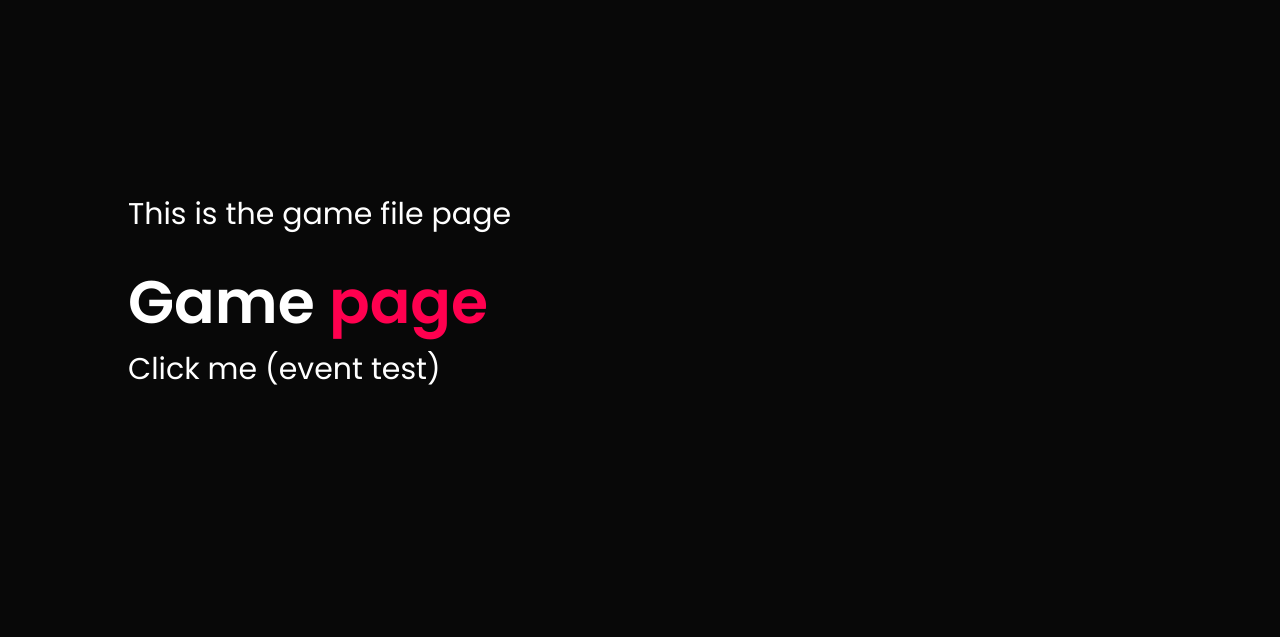
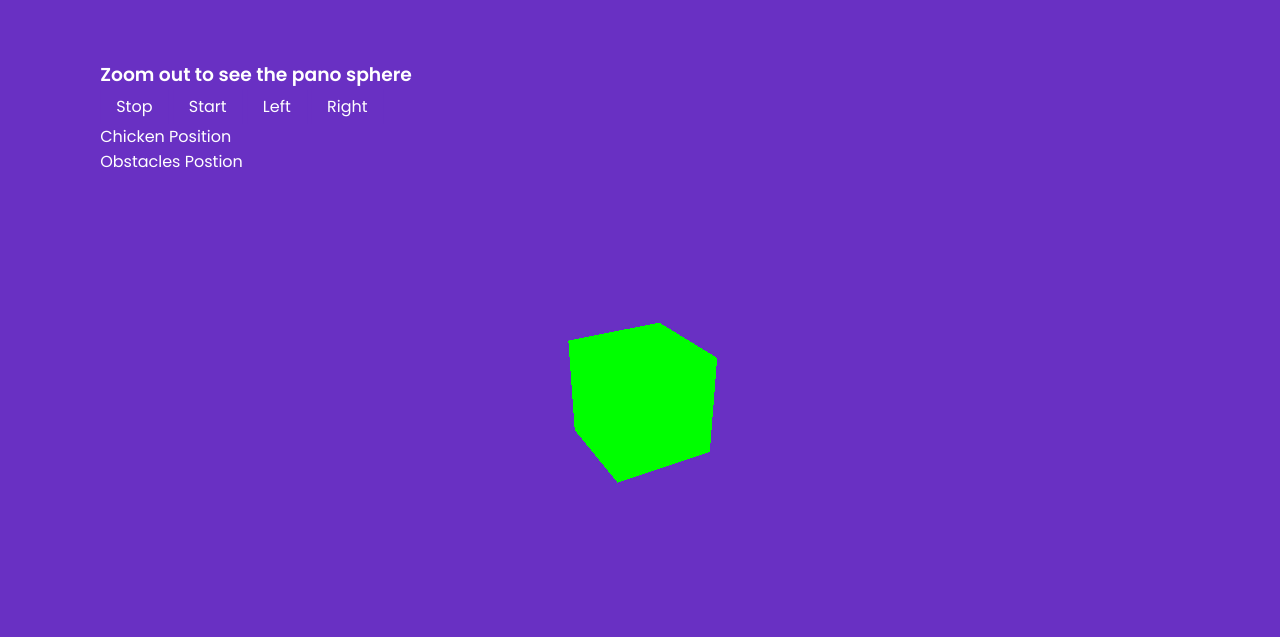
Before and after one commit to xVennce/Y2S1-WGD-Website, a plain HTML site: page Website/GameFile.html in a window 1280 px wide. Shown: the part 163-800 px from the top of the page. Drawn offline with nearby package versions, Linux system fonts and the light colour scheme; animation ran at ten frames a second.

Commit message:
Updated the ThreeSample.js
Added orbit controls to the game page.

```diff
--- a/Website/GameFile.html
+++ b/Website/GameFile.html
@@ -11,7 +11,7 @@
 
     <body>
 <!--------------Top UI-------------->
-        <div id="header">
+        <div>
             <div class ="container">
                 <nav>
                     <img src="images/Diamond.webp" class="logo">
@@ -22,25 +22,30 @@
                     </ul>
                 </nav>
 <!--------------Top UI-------------->
-
-<!--------------Title-------------->
-
-                <div class="header-text">
-                    <p>This is the game file page</p>
-                    <h1>Game <span>page</span></h1>
-
-                    <p id="demo">Click me (event test)</p>
-
-                </div>
             </div>
         </div>
-<!--------------Title-------------->
+
+<!--------------UI Overlay-------------->
+        <div class="overlay-text">
+            <h3><p>Zoom out to see the pano sphere</p></h3>
+            <button id="stopBtn">Stop</button>
+            <button id="startBtn">Start</button>
+            <button id="leftBtn">Left</button>
+            <button id="rightBtn">Right</button>
+            <div id="chickenState">Chicken Position</div>
+            <div id="obsState">Obstacles Postion</div>
+        </div>
+<!--------------UI Overlay-------------->
 
 <!--------------Scripts-------------->
 
-        <script src="script.js"></script>
+
         <script async src="https://unpkg.com/es-module-shims@1.8.0/dist/es-module-shims.js">    </script>
-        <script type="importmap">{"imports":{"three":"https://unpkg.com/three@0.169.0/build/three.module.js"}}</script>
+        <script type="importmap">{"imports":{
+            "three":"https://unpkg.com/three@0.169.0/build/three.module.js",
+            "three/addons/":"https://unpkg.com/three@0.169.0/examples/jsm/"
+            }
+        }</script>
         <script type="module" src="ThreeSample.js"></script>
 
 <!--------------Scripts-------------->
--- a/Website/ThreeSample.js
+++ b/Website/ThreeSample.js
@@ -1,41 +1,107 @@
 import * as THREE from 'three';
+import {OrbitControls} from 'three/addons/controls/OrbitControls.js';
 
 const scene = new THREE.Scene();
 const camera = new THREE.PerspectiveCamera( 75, window.innerWidth / window.innerHeight, 0.1, 1000 );
 
 const renderer = new THREE.WebGLRenderer();
+
 renderer.setSize( window.innerWidth, window.innerHeight );
-renderer.setAnimationLoop( animate );
 document.body.appendChild( renderer.domElement );
 
 /*Creating box geometry*/
-const geometry1 = new THREE.BoxGeometry( 1, 1, 1 );
+const geometry = new THREE.BoxGeometry( 1, 1, 1 );
 /*Creating basic material*/
-const material1 = new THREE.MeshBasicMaterial( { color: 0x00ff00 } );
+const material = new THREE.MeshBasicMaterial( { color: 0x00ff00 } );
 /*Creating mesh*/
-const cube = new THREE.Mesh( geometry1, material1 );
+const cube = new THREE.Mesh( geometry, material );
 scene.add( cube );
 
-const geometry2 = new THREE.TorusKnotGeometry( 10, 3, 100, 16 );
-const material2 = new THREE.MeshBasicMaterial( { color: 0xffff00 } );
-const torusKnot = new THREE.Mesh( geometry2, material2 );
-scene.add( torusKnot );
+const geometrySB = new THREE.BoxGeometry( 100, 100, 100 );
+/*Creating basic material*/
+const materialSB = new THREE.MeshBasicMaterial( { color:  0x6930c3, side: THREE.DoubleSide} );
+/*Creating mesh*/
+const cubeSB = new THREE.Mesh( geometrySB, materialSB );
+scene.add( cube, cubeSB );
+cube.position.x = (0);
+
+camera.position.z = 5;
+
+let controls;
+
+const createControls = () =>{
+    controls = new OrbitControls(camera, renderer.domElement);
+
+};
+
+createControls();
+
+controls.enableDamping=true;
+controls.dampingFactor=0.05;
+
+controls.screenSpacePanning=false;
 
 
-cube.position.x = (0);
-torusKnot.position.x = (50);
 
-torusKnot.parent = cube;
+/*Controls*/
+document.addEventListener("keydown", keyDownHandler, false);
+document.addEventListener("keyup", keyUpHandler, false);
 
-camera.position.z = 50;
-function animate() {
+let rightPressed = false;
+let leftPressed = false;
+let upPressed = false;
+let downPressed = false;
 
-    torusKnot.rotation.x +=0.05;
-    torusKnot.rotation.y +=0.05;
+function keyDownHandler(event){
+	if (event.keyCode === 68){
+		rightPressed = true;
+	}
+	else if (event.keyCode === 65){
+		leftPressed = true;
+	}
+	else if (event.keyCode === 83){
+		downPressed = true;
+	}
+	else if (event.keyCode === 87){
+		upPressed = true;
+	}
+}
+function keyUpHandler(event){
+	if (event.keyCode === 68){
+		rightPressed = false;
+	}
+	if (event.keyCode === 65){
+		leftPressed = false;
+	}
+	if (event.keyCode === 83){
+		downPressed = false;
+	}
+	if (event.keyCode === 87){
+		upPressed = false;
+	}
+}
+const speed = 0.01;
+/*Controls*/
 
+const animate=function() {
+
+	if (rightPressed) {
+        cube.position.x += speed;
+    }
+    if (leftPressed) {
+        cube.position.x -= speed;
+    }
+    if (upPressed) {
+        cube.position.y += speed;
+    }
+    if (downPressed) {
+        cube.position.y -= speed;
+    }
+
+	console.log(renderer);
 	cube.rotation.x += 0.01;
 	cube.rotation.y += 0.01;
+	renderer.render( scene, camera );
+}
 
-	renderer.render( scene, camera );
-
-}
+renderer.setAnimationLoop(animate);
--- a/Website/style.css
+++ b/Website/style.css
@@ -18,7 +18,6 @@ body{
     background-position: center;
     background-attachment: fixed;
 }
-
 .container{
     padding: 10px 10%;
 }
@@ -145,3 +144,23 @@ nav ul li a:hover::after{
     padding-top: 15px;
 }
 /*-----------about-----------*/
+
+/*-----------UI Overlay-----------*/
+.overlay-text{
+    position: absolute;
+    top: 35%;
+    left: 20%;
+    transform: translate(-50%,-50%);
+    color: #fff;
+}
+#stopBtn, #startBtn, #leftBtn, #rightBtn{
+    background-color: #6930c3;
+    border: none;
+    color: white;
+    padding: 5px 16px;
+    text-align: center;
+    text-decoration: none;
+    display: inline-block;
+    font-size: 16px;
+}
+/*-----------UI Overlay-----------*/
```
